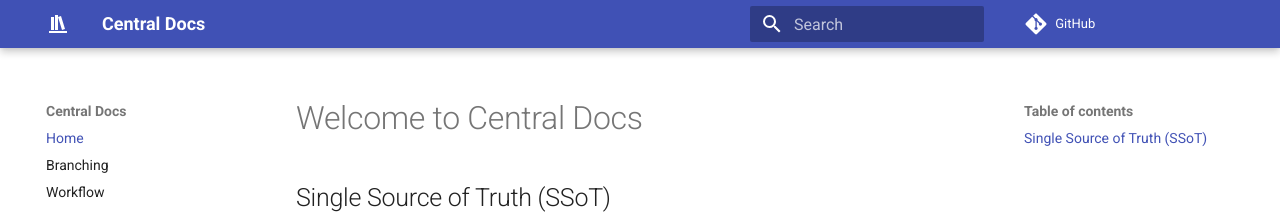
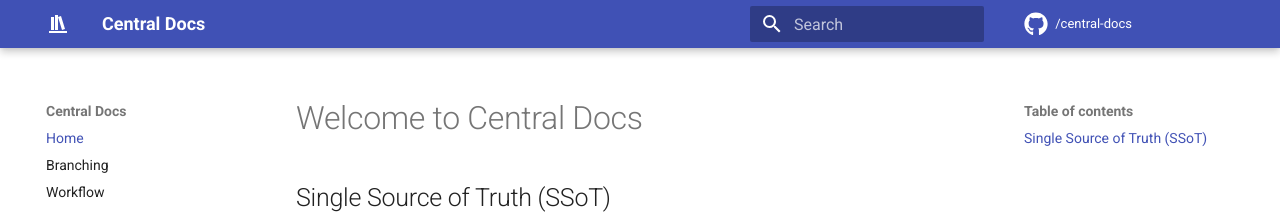
Before and after one commit to city-of-saint-louis/central-docs, an MkDocs documentation site: the page built from docs/index.md, in a window 1280 px wide. Shown: the top 214 px of the page. Built offline with MkDocs 1.6.1 and Material for MkDocs 9.7.7, drawn with Linux system fonts in a browser that asks for light colours; comment, search, counter and statistics services are not loaded.

Commit message:
Tweak the theme
Use alt GitHub logo for repo link
Add repo name
Use material/bookshelf favicon
Add (commented out) lines for gh edit functionality
	- this may be enabled in the future

```diff
--- a/mkdocs.yml
+++ b/mkdocs.yml
@@ -1,9 +1,16 @@
 site_name: Central Docs
 repo_url: https://github.com/city-of-saint-louis/central-docs
+repo_name: /central-docs
+# edit_uri: edit/main/docs/
 theme:
   name: material
+  favicon: assets/bookshelf.svg
   icon:
     logo: material/bookshelf
+    repo: fontawesome/brands/github
+  #   edit: material/pencil
+  # features:
+  #   - content.action.edit
 markdown_extensions:
   - admonition
   - pymdownx.details
```
Also changed, not shown: docs/assets/bookshelf.svg (added).
